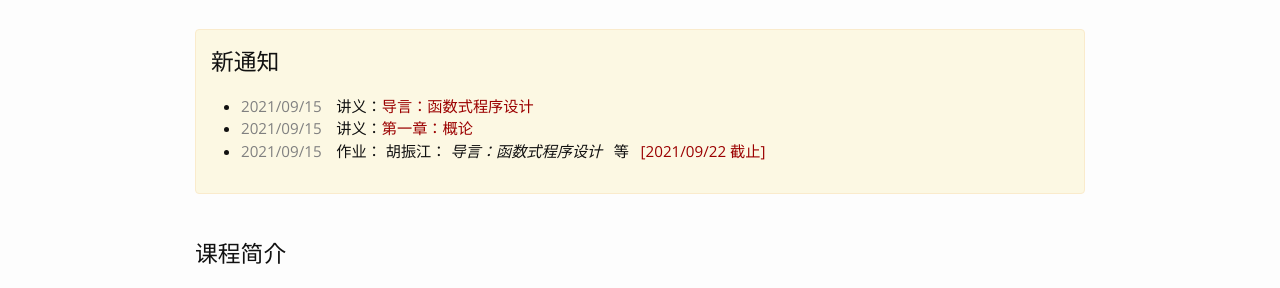
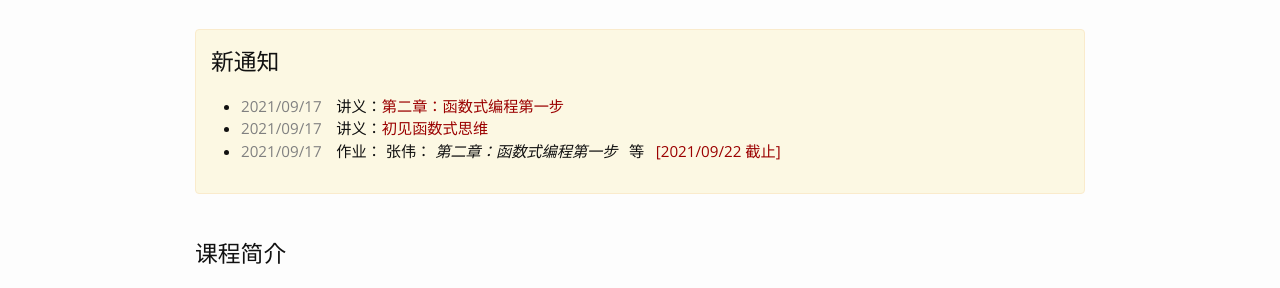
Before and after one commit to zhenjiang888/FP, a Jekyll site: the page built from 2021/index.md, in a window 1280 px wide. Shown: the part 208-496 px from the top of the page. Built offline with Jekyll 4.4.1, drawn with Linux system fonts in a browser that asks for light colours; nearby versions of some CDN libraries; our own code applies the rules of GitHub Pages for plain Markdown files.

Commit message:
upload ch2

```diff
--- a/_data/_2021.yaml
+++ b/_data/_2021.yaml
@@ -10,4 +10,15 @@ lectures:
     descriptions:
     - text: 完成课程讲义上第一章的习题
     due: 2021/09/22
+- teacher:  张伟
+  date: 2021/09/17
+  slides:
+  - title: "第二章：函数式编程第一步"
+    link: ch2.pdf
+  - title: "初见函数式思维"
+    link: FP2021 FunctionalThinking V0.1.pdf
+  assignment:
+    descriptions:
+    - text: 完成课程讲义上第二章的习题
+    due: 2021/09/22
 updates: []
```
Also changed, not shown: 2 other files.
